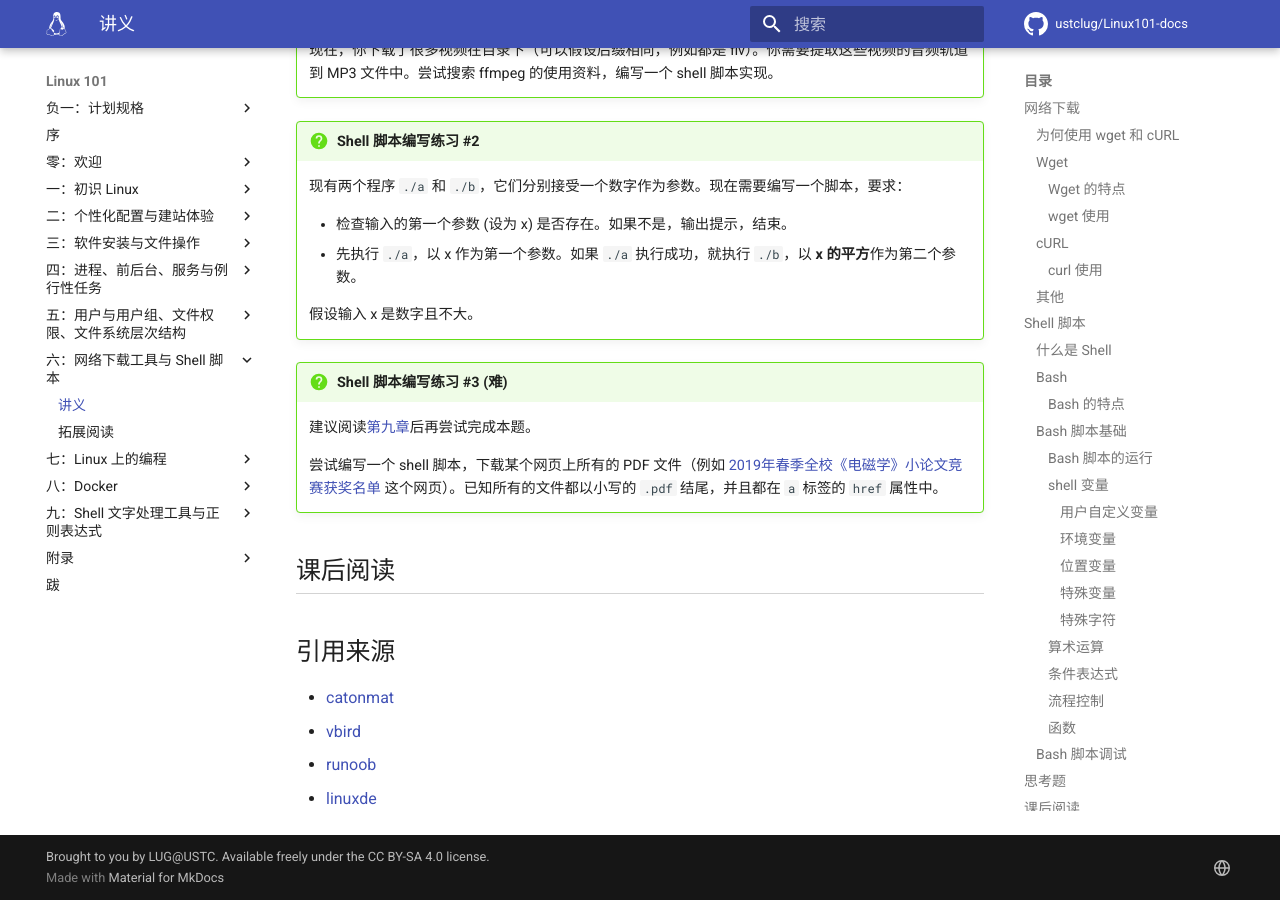
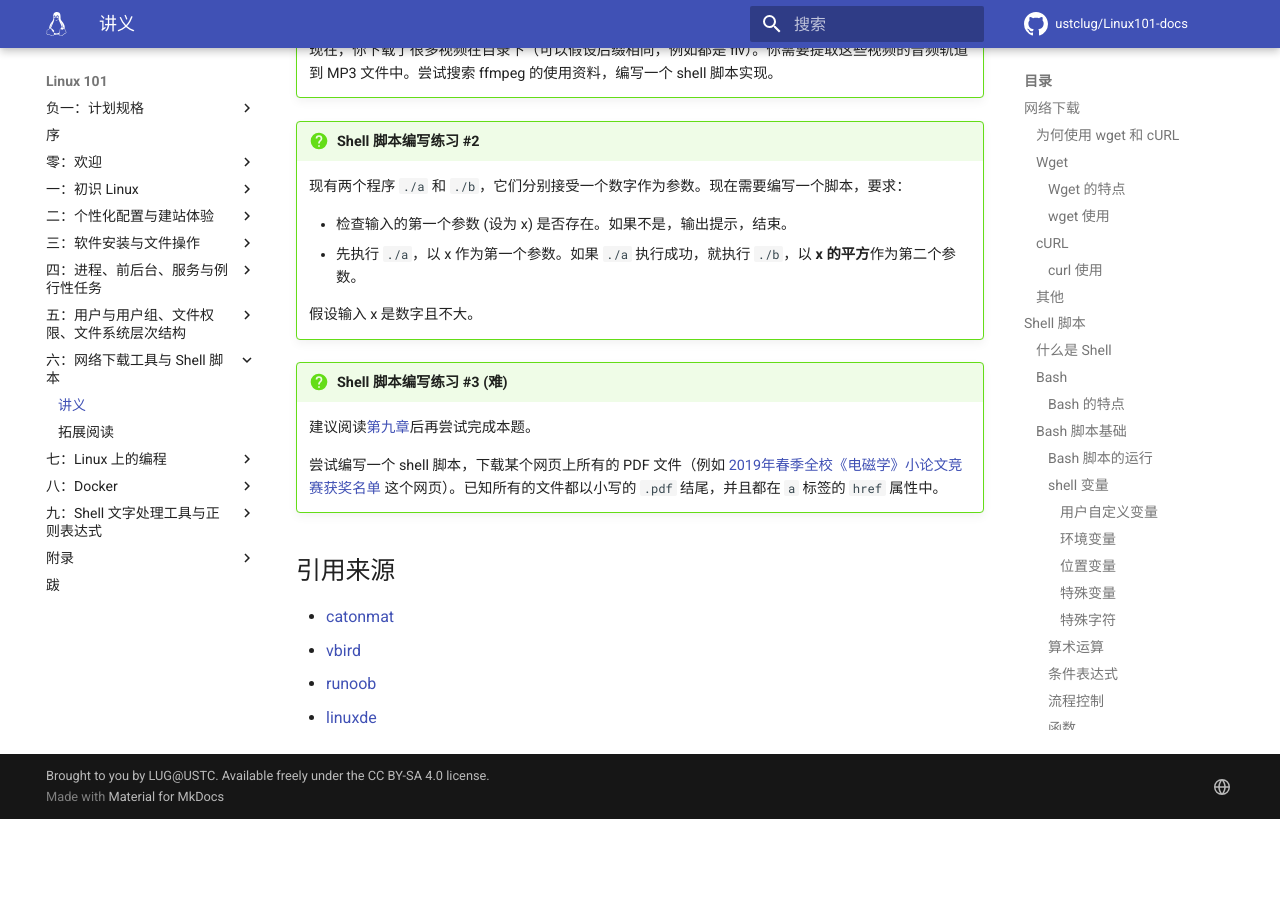
Before and after one commit to ustclug/Linux101-docs, an MkDocs documentation site: the page built from docs/Ch06/index.md, in a window 1280 px wide and 900 px high, scrolled down 10397 px. Built offline with MkDocs 1.6.1 and Material for MkDocs 9.7.7, drawn with Linux system fonts in a browser that asks for light colours; comment, search, counter and statistics services are not loaded; after the commit the page ends 11216 px from its top, so only the background shows below that.

Commit message:
Ch06: Remove extra-reading

```diff
--- a/docs/Ch06/index.md
+++ b/docs/Ch06/index.md
@@ -571,8 +571,6 @@ Bash shell 本身提供了调试方法：
 
     尝试编写一个 shell 脚本，下载某个网页上所有的 PDF 文件（例如 [2019年春季全校《电磁学》小论文竞赛获奖名单](http://staff.ustc.edu.cn/~bjye/em/student/2019S/2019S.htm) 这个网页）。已知所有的文件都以小写的 `.pdf` 结尾，并且都在 `a` 标签的 `href` 属性中。
 
-## 课后阅读 {#extra-reading}
-
 ## 引用来源 {#references .no-underline}
 
 - [catonmat](https://catonmat.net/cookbooks)
```
